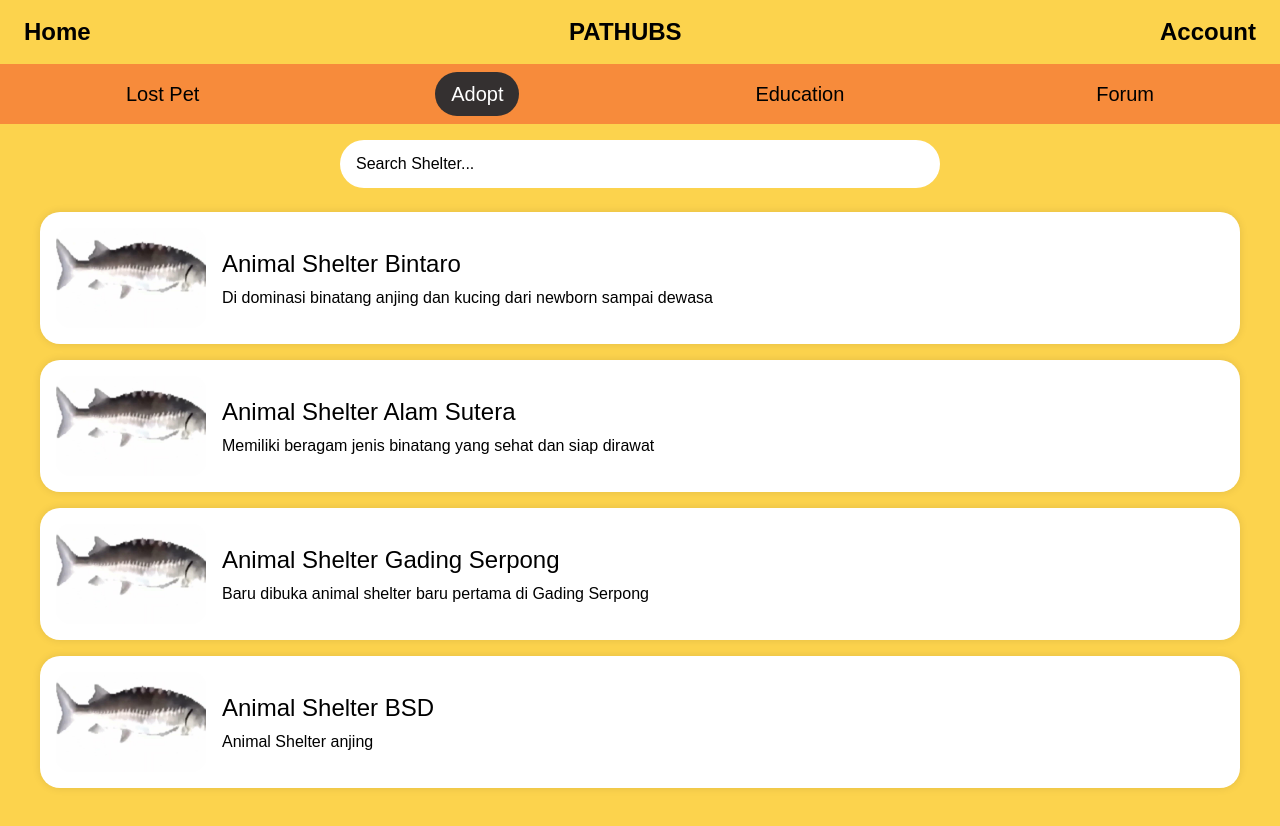
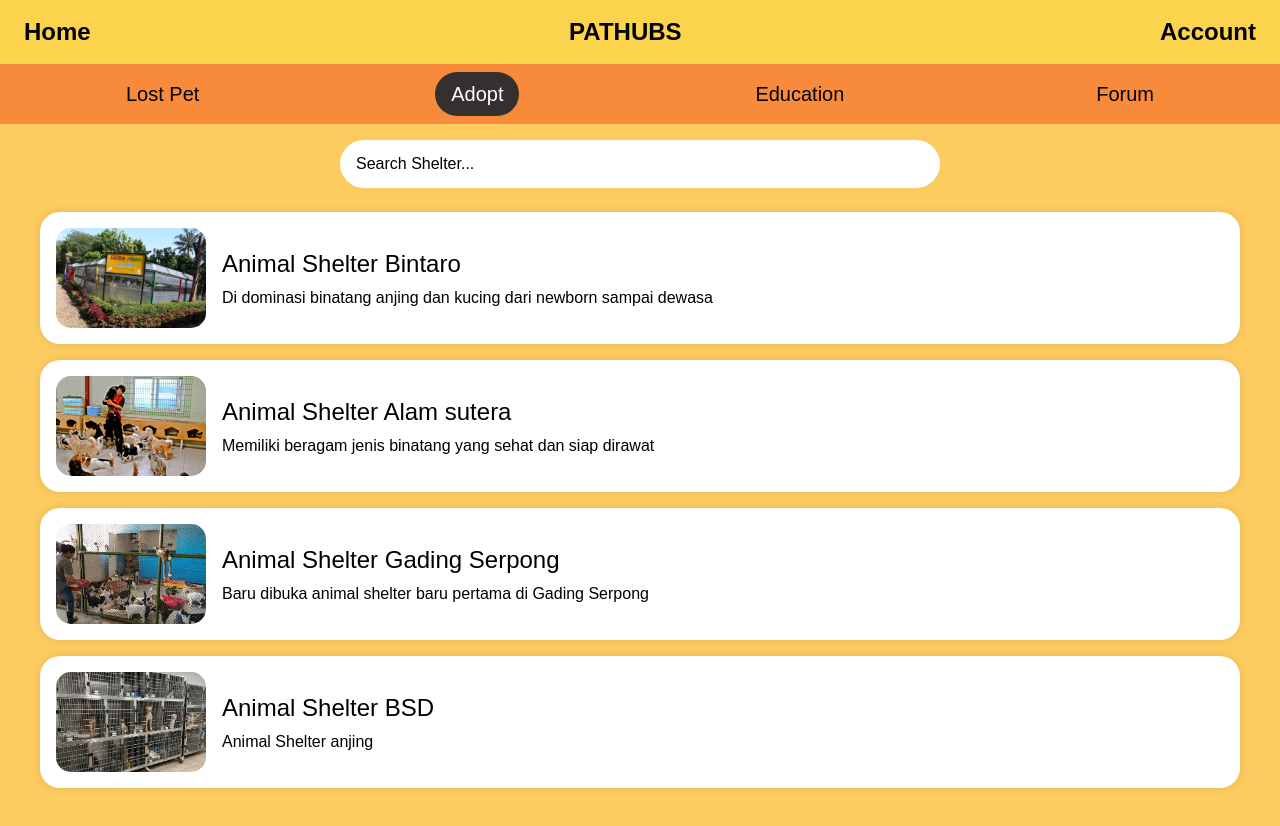
Before and after one commit to amazeianproxy/PATHUBS, a Next.js app: page /Pages/Adopt in a window 1280 px wide. Shown: the top 826 px of the page. Built offline with nearby package versions, Linux system fonts and the light colour scheme.

Commit message:
Add files via upload

```diff
--- a/src/app/Pages/Adopt/page.tsx
+++ b/src/app/Pages/Adopt/page.tsx
@@ -9,15 +9,15 @@ const shelters = [
     id: 1,
     name: "Animal Shelter Bintaro",
     description: "Di dominasi binatang anjing dan kucing dari newborn sampai dewasa",
-    image: "/assets/random.jpg",
+    image: "/assets/shelter1.jpg",
     linkAdop: "/adop",
     linkShelter: "/shelter1",
   },
   {
     id: 2,
-    name: "Animal Shelter Alam Sutera",
+    name: "Animal Shelter Alam sutera",
     description: "Memiliki beragam jenis binatang yang sehat dan siap dirawat",
-    image: "/assets/random.jpg",
+    image: "/assets/shelter2.jpg",
     linkAdop: "/adop",
     linkShelter: "/shelter2",
   },
@@ -25,7 +25,7 @@ const shelters = [
     id: 3,
     name: "Animal Shelter Gading Serpong",
     description: "Baru dibuka animal shelter baru pertama di Gading Serpong",
-    image: "/assets/random.jpg",
+    image: "/assets/shelter3.jpg",
     linkAdop: "/adop",
     linkShelter: "/shelter3",
   },
@@ -33,7 +33,7 @@ const shelters = [
     id: 4,
     name: "Animal Shelter BSD",
     description: "Animal Shelter anjing",
-    image: "/assets/random.jpg",
+    image: "/assets/shelter4.jpg",
     linkAdop: "/adop",
     linkShelter: "/shelter4",
   },
@@ -51,7 +51,7 @@ const Adopt: React.FC = () => {
       <Header />
       <main
         style={{
-          backgroundColor: "#FCD34D",
+          backgroundColor: "#fccc60",
           minHeight: "100vh",
           padding: "1rem",
         }}
@@ -127,7 +127,7 @@ const Adopt: React.FC = () => {
   return (
     <Link
       key={shelter.id}
-                  href={`/Pages/Adopt/shelter1`}
+      href={`/Pages/Adopt${shelter.linkShelter}`}
       style={{
         textDecoration: "none",
         color: "inherit",
```
Lines whose indentation alone changed are shown as unchanged.
